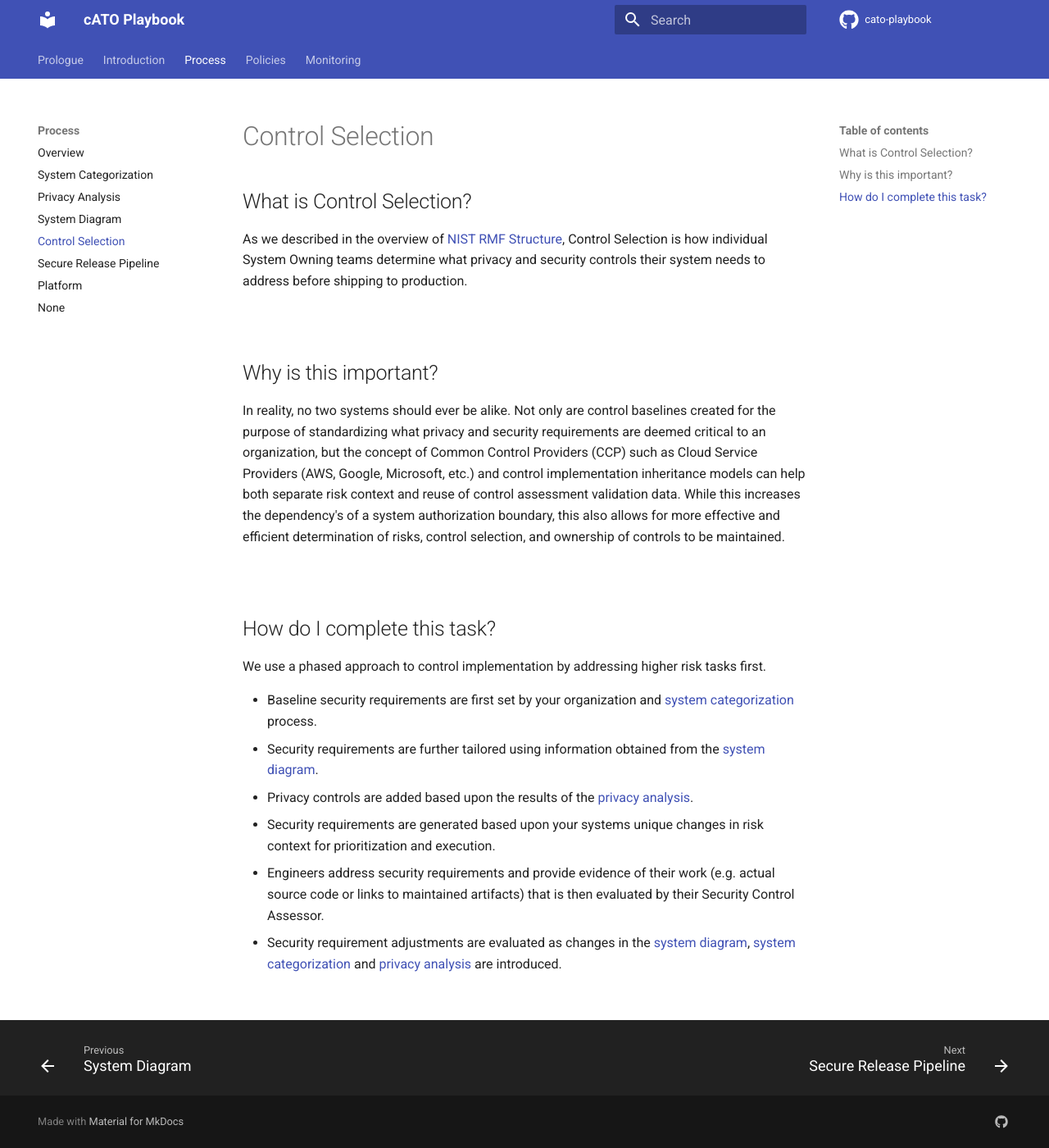
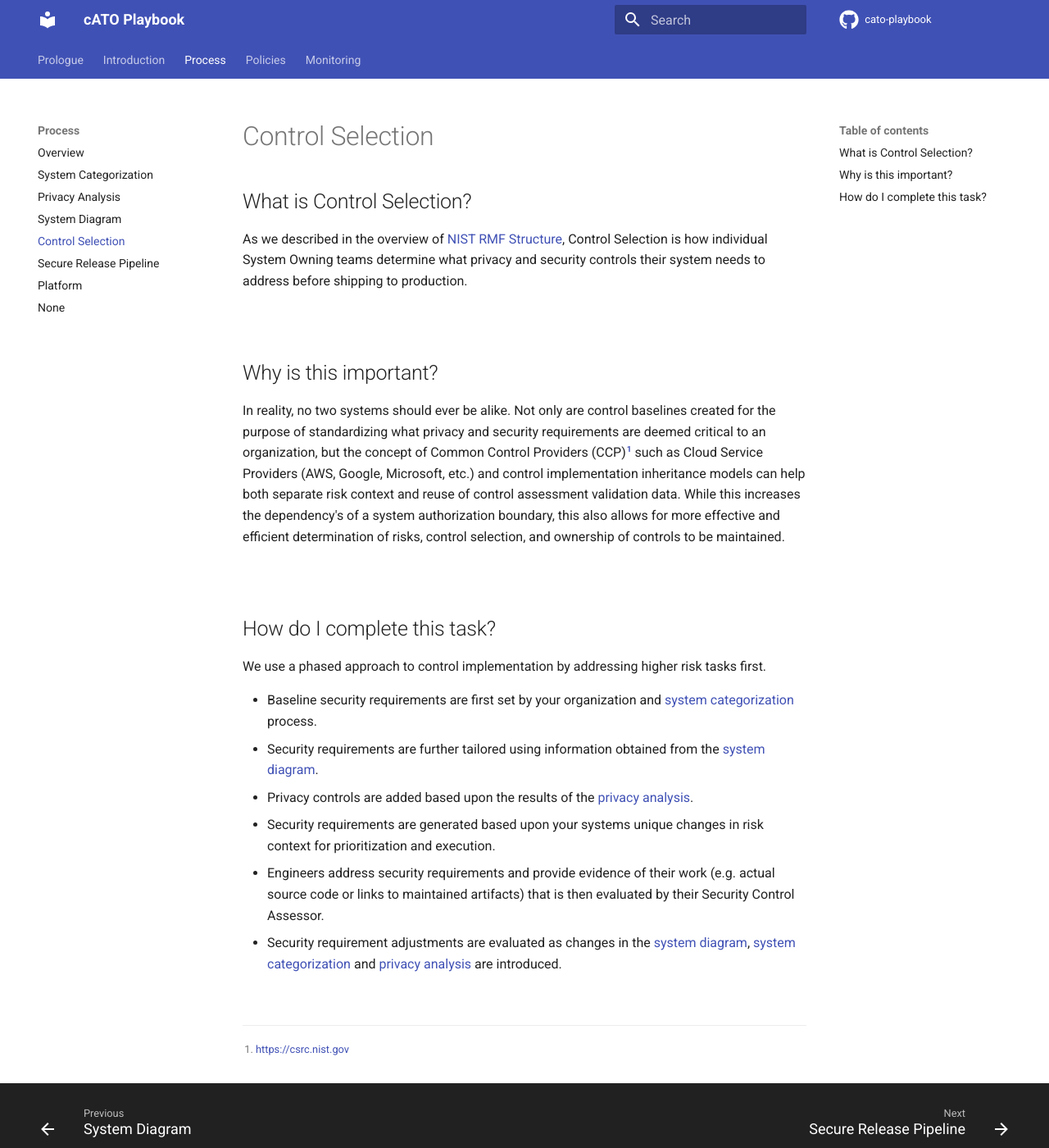
Before and after one commit to rise8-us/cato-playbook, an MkDocs documentation site: the page built from docs/selection.md, in a window 1280 px wide and 1400 px high. Shown: the whole window at 82% size. Built offline with MkDocs 1.6.1 and Material for MkDocs 9.7.7, drawn with Linux system fonts in a browser that asks for light colours; comment, search, counter and statistics services are not loaded.

Commit message:
Update selection.md
forgot link to CCP definition

```diff
--- a/docs/selection.md
+++ b/docs/selection.md
@@ -6,7 +6,7 @@ As we described in the overview of [NIST RMF Structure](overview.md#rmf-structur
 <br/>
 
 ## Why is this important?
-In reality, no two systems should ever be alike. Not only are control baselines created for the purpose of standardizing what privacy and security requirements are deemed critical to an organization, but the concept of Common Control Providers (CCP) such as Cloud Service Providers (AWS, Google, Microsoft, etc.) and control implementation inheritance models can help both separate risk context and reuse of control assessment validation data. While this increases the dependency's of a system authorization boundary, this also allows for more effective and efficient determination of risks, control selection, and ownership of controls to be maintained.
+In reality, no two systems should ever be alike. Not only are control baselines created for the purpose of standardizing what privacy and security requirements are deemed critical to an organization, but the concept of Common Control Providers (CCP)[^1] such as Cloud Service Providers (AWS, Google, Microsoft, etc.) and control implementation inheritance models can help both separate risk context and reuse of control assessment validation data. While this increases the dependency's of a system authorization boundary, this also allows for more effective and efficient determination of risks, control selection, and ownership of controls to be maintained.
 
 <br/>
 
@@ -19,3 +19,7 @@ We use a phased approach to control implementation by addressing higher risk tas
 - Security requirements are generated based upon your systems unique changes in risk context for prioritization and execution.
 - Engineers address security requirements and provide evidence of their work (e.g. actual source code or links to maintained artifacts) that is then evaluated by their Security Control Assessor.
 - Security requirement adjustments are evaluated as changes in the [system diagram](diagram.md), [system categorization](categorization.md) and [privacy analysis](privacy.md) are introduced.
+
+<br/>
+
+[^1]: [https://csrc.nist.gov](https://csrc.nist.gov/glossary/term/common_control_provider#:~:text=Definition(s)%3A,controls%20inherited%20by%20information%20systems)
```
